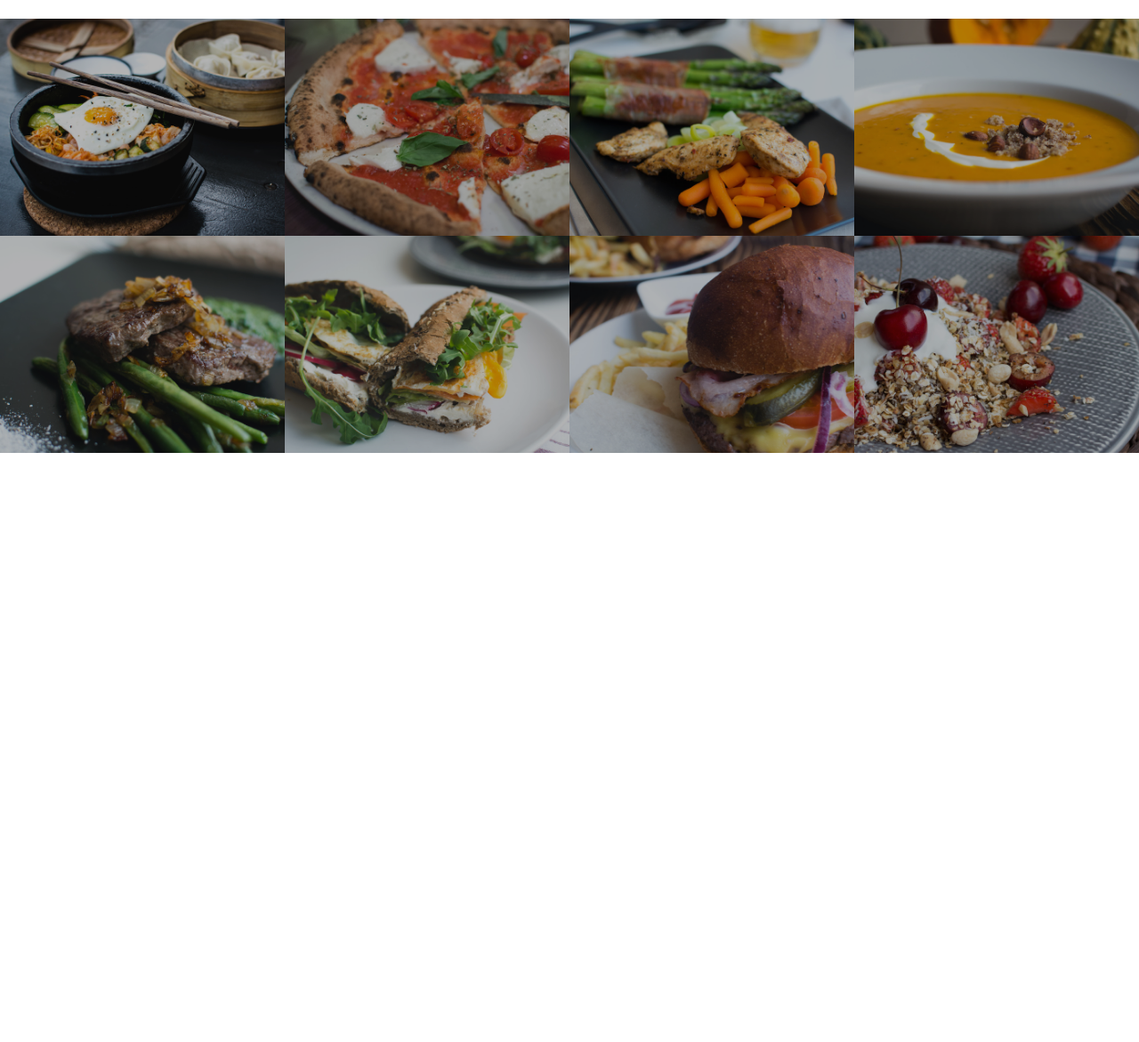
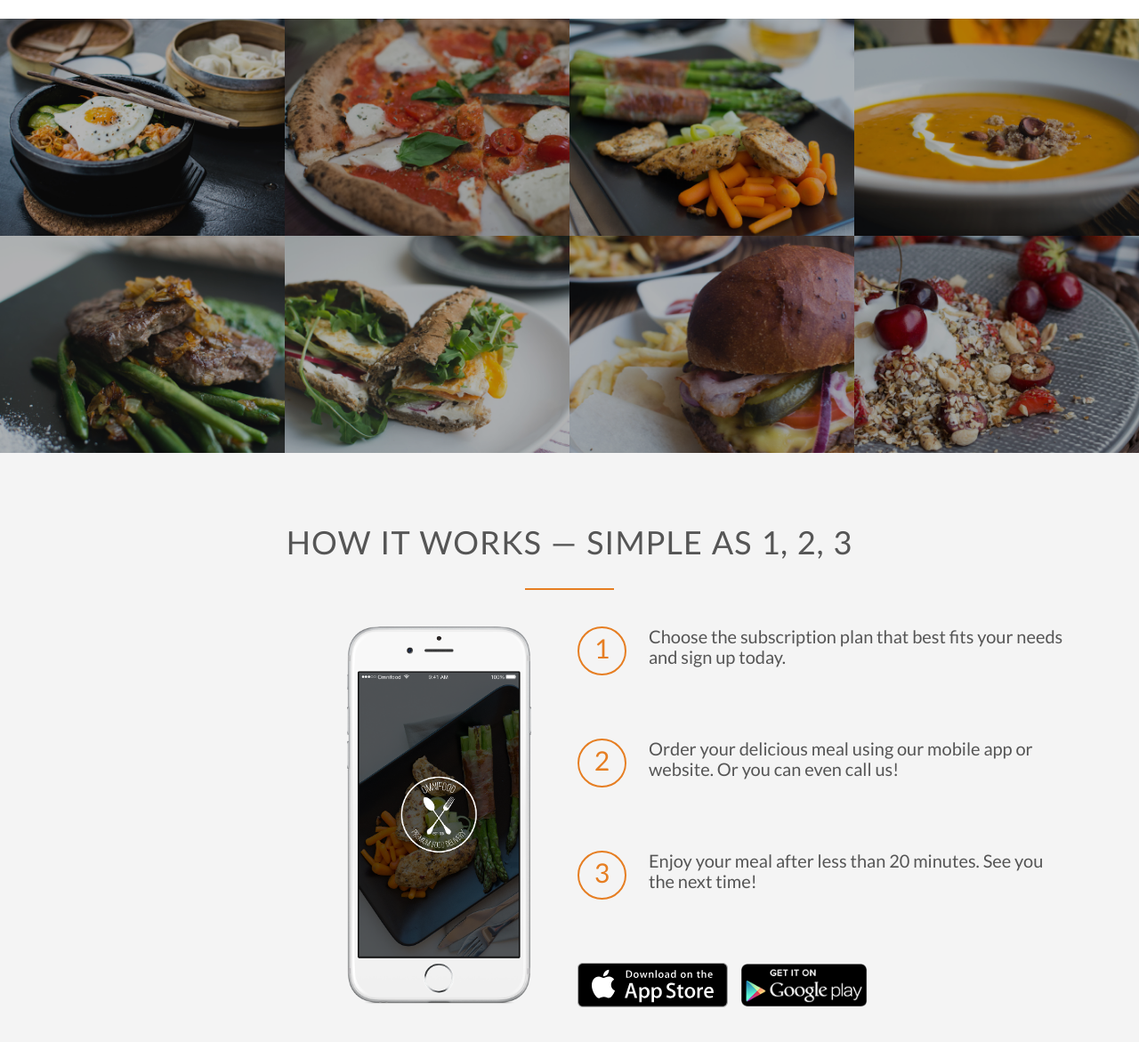
Before and after one commit to Jafsari/Web-Design-Food, a plain HTML site: page bojiFood/index.html in a window 1280 px wide. Shown: the part 1418-2589 px from the top of the page at 89% size. Before the commit the page ends 1927 px from the top, so only its background shows below. Drawn offline with Linux system fonts and the light colour scheme; files whose address does not match are found by name.

Commit message:
adding new section

```diff
--- a/bojiFood/index.html
+++ b/bojiFood/index.html
@@ -74,7 +74,7 @@
                         </div>
                 </section>
                     <section class="section-meals">
-                        <ul class="meals-showcase">
+                        <ul class="meals-showcase clearfix">
                             <li>
                                 <figure class="meal-photo">
                                     <img src="resources/css/img/1.jpg" alt="korean bibimbap with egg and vegetables">
@@ -97,7 +97,7 @@
                                         </li>
                         </ul>
 
-                        <ul class="meals-showcase">
+                        <ul class="meals-showcase clearfix">
                                 <li>
                                     <figure class="meal-photo">
                                         <img src="resources/css/img/5.jpg" alt="Paleo beef steak with vegetables">
@@ -121,5 +121,32 @@
                             </ul>
                     </section>
 
+                <section class = "section-steps">
+                    <div class = "row">
+                        <h2> How it works &mdash; Simple as 1, 2, 3</h2>
+                    </div>
+                    <div class="row">
+                        <div class="col span-1-of-2 steps-box">
+                            <img src="resources/css/img/app-iphone.png" alt="BojiFood app on iPhone" class="app-screen">
+                        </div>
+                        <div class="col span-1-of-2">
+                            <div class="works-step">
+                                <div>1</div>
+                                <p> Choose the subscription plan that best fits your needs and sign up today.</p>
+                            </div>
+                            <div class="works-step">
+                                    <div>2</div>
+                                    <p> Order your delicious meal using our mobile app or website. Or you can even call us!</p>
+                                </div>
+                                <div class="works-step">
+                                        <div>3</div>
+                                        <p> Enjoy your meal after less than 20 minutes. See you the next time!</p>
+                                    </div>
+
+                                    <a href='#' class="btn-app"><img src="resources/css/img/download-app.svg" alt ="App store button"></a>
+                                    <a href='#' class="btn-app"><img src="resources/css/img/download-app-android.png" alt ="Play store Button"></a>
+                        </div>
+                    </div>
+                </section>
     </body>
 </html>
--- a/bojiFood/resources/css/style.css
+++ b/bojiFood/resources/css/style.css
@@ -19,6 +19,14 @@ html{
     text-rendering: optimizeLegibility;
 }
 
+.clearfix {zoom: 1}
+.clearfix:after{
+    content: ".";
+    clear: both;
+    display:block;
+    height:0;
+    visibility:hidden;
+}
 .row{
     max-width:1140px;
     margin: 0 auto;
@@ -208,3 +216,53 @@ header{
     opacity: 1;
     transform: scale(1.03);
 }
+
+
+/*---------------------------------------------------- */
+/* HOW IT WORKS */
+/*----------------------------------------------------*/
+
+.section-steps {
+    background-color: #f4f4f4;
+}
+
+.steps-box:first-child{
+    text-align: right;
+    padding-right: 3%;
+}
+
+.steps-box:last-child{
+    padding-left: 3%;
+    margin-top: 70px;
+}
+
+.app-screen{
+    width:40%;
+}
+
+.works-step {
+    margin-bottom:80px;
+}
+.works-step:last-of-type{
+    margin-bottom:80px;
+}
+
+.works-step div{
+    color: #e67e22;
+    border: 2px solid #e67e22;
+    display: inline-block;
+    border-radius:50%;
+    height:55px;
+    width:55px;
+    text-align: center;
+    padding: 5px;
+    float: left;
+    font-size: 150%;
+    margin-right: 25px;
+}
+
+.btn-app img{
+    height:50px;
+    width: auto;
+    margin-right:10px;
+}
```
